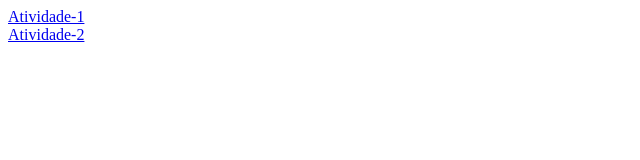
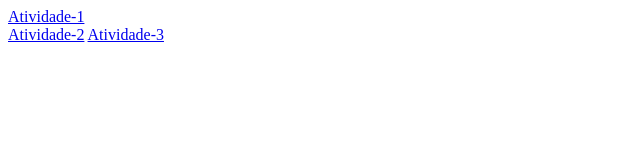
Before and after one commit to julioserafim/atividades-lms, a plain HTML site: page index.html in a window 1280 px wide. Shown: the whole page, without its empty margins (0-640 px from the left). Drawn offline with Linux system fonts and the light colour scheme.

Commit message:
Atualizando

```diff
--- a/index.html
+++ b/index.html
@@ -12,6 +12,8 @@
        <a href="Atividade1-LMS/index.html">Atividade-1</a>
        <br/>
        <a href="Atividade2-LMS/index.html">Atividade-2</a>
+
+       <a href="Atividade3-LMS/index.html">Atividade-3</a>
   </body>
 
 
```
